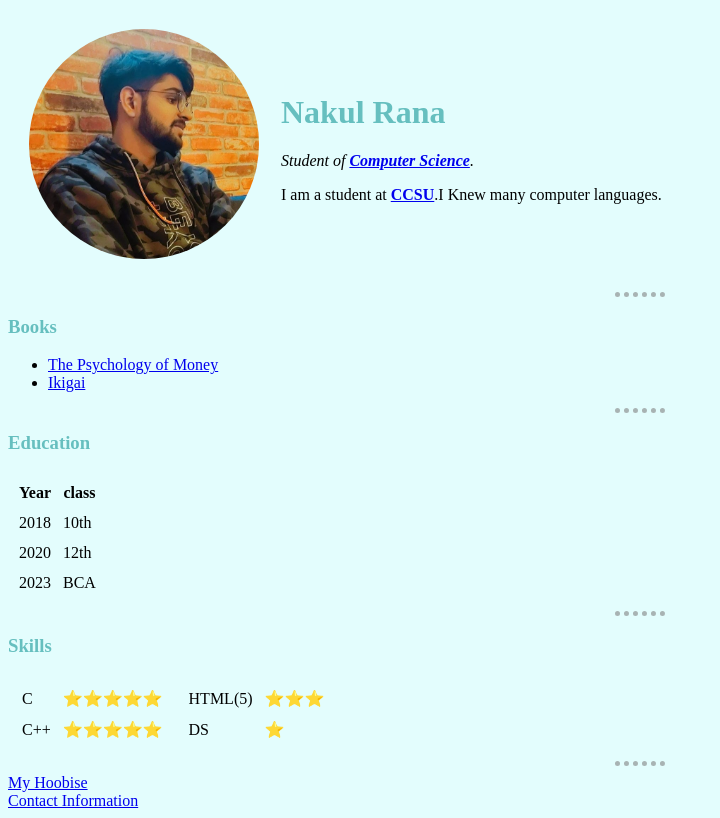
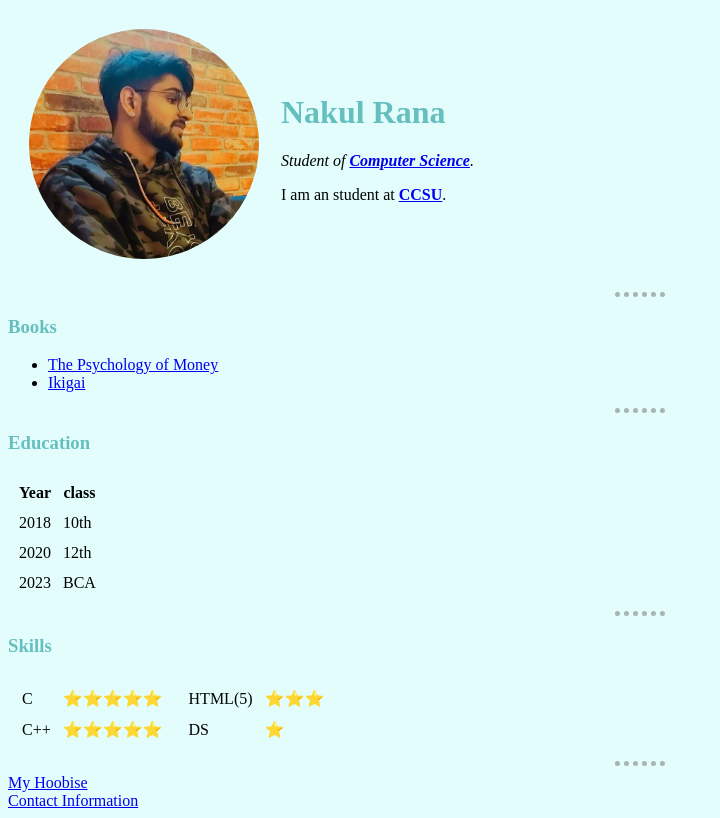
Before and after one commit to RanaNakul/cv, a plain HTML site: page index.html in a window 1280 px wide. Shown: the whole page, without its empty margins (0-720 px from the left). Drawn offline with Linux system fonts and the light colour scheme.

Commit message:
Correct line

```diff
--- a/index.html
+++ b/index.html
@@ -16,8 +16,7 @@
         <h1>Nakul Rana</h1>
         <p><em>Student of <strong><a href="https://en.wikipedia.org/wiki/Computer_science">Computer
                 Science</a></strong>.</em></p>
-        <p>I am a student at <strong><a href="https://www.ccsuniversity.ac.in/ccsu/index.php">CCSU</a></strong>.I Knew
-          many computer languages.</p>
+        <p>I am an student at <strong><a href="https://www.ccsuniversity.ac.in/ccsu/index.php">CCSU</a></strong>.</p>
       </td>
     </tr>
   </table>
```
